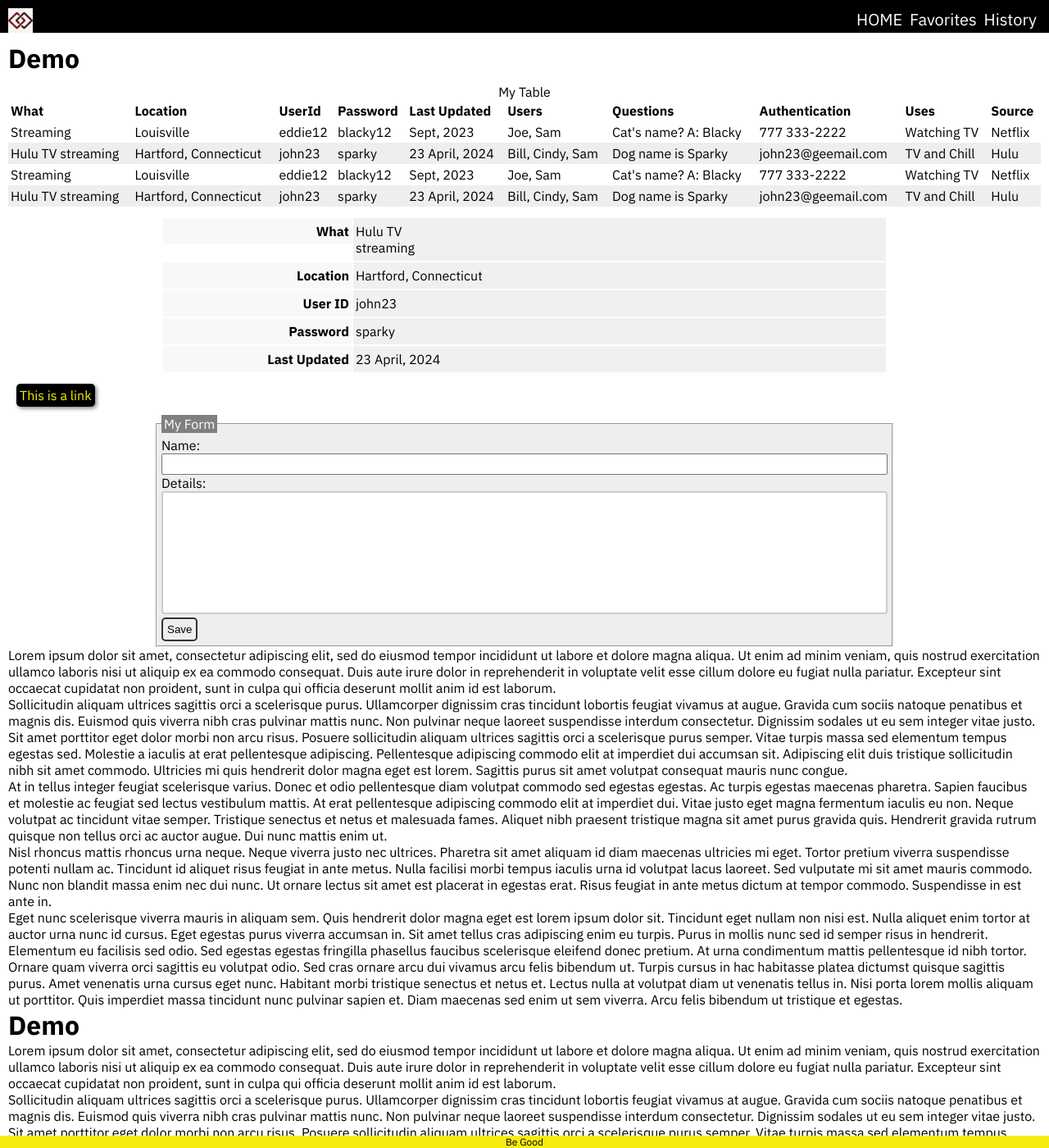
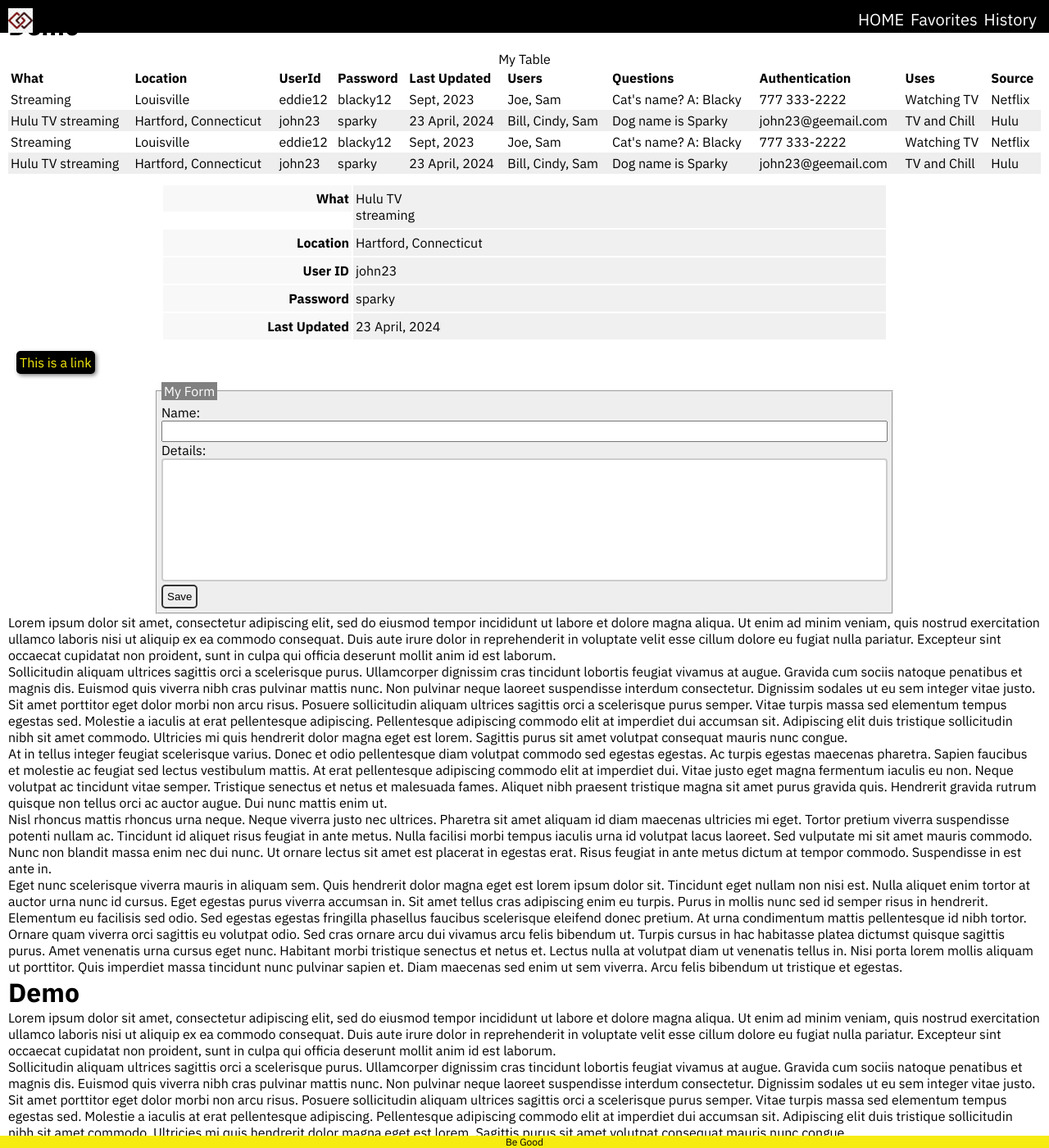
Before and after one commit to gothamgo/demo, a Jekyll site: the page built from index.html, in a window 1280 px wide and 1400 px high. Shown: the whole window at 82% size. Built offline with Jekyll 4.4.1, drawn with Linux system fonts in a browser that asks for light colours.

Commit message:
Update header2.html

```diff
--- a/_includes/header2.html
+++ b/_includes/header2.html
@@ -5,6 +5,14 @@
     padding: 10px;
     background-color: #000000; /* Black */
     height: 40px;
+  }
+  div.header-banner {
+    text-align: center;
+    font-size: 12px;
+    position: fixed;
+    top: 0;
+    left: 0;
+    width: 100%;
   }
   header div.logo {
     float: left;
@@ -29,7 +37,7 @@
 </style>
 
 <header>
-  <div class="header">
+  <div class="header header-banner">
     <div class="logo">
       <img src="{{site.url}}/images/logo.jpg" alt="Demo">
     </div>
```
